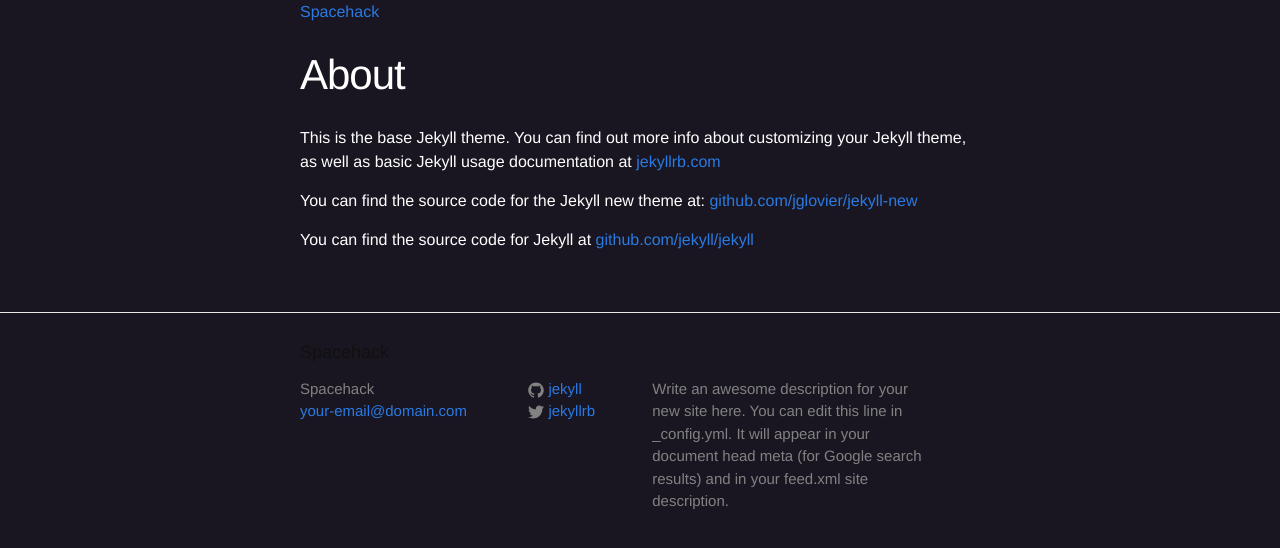
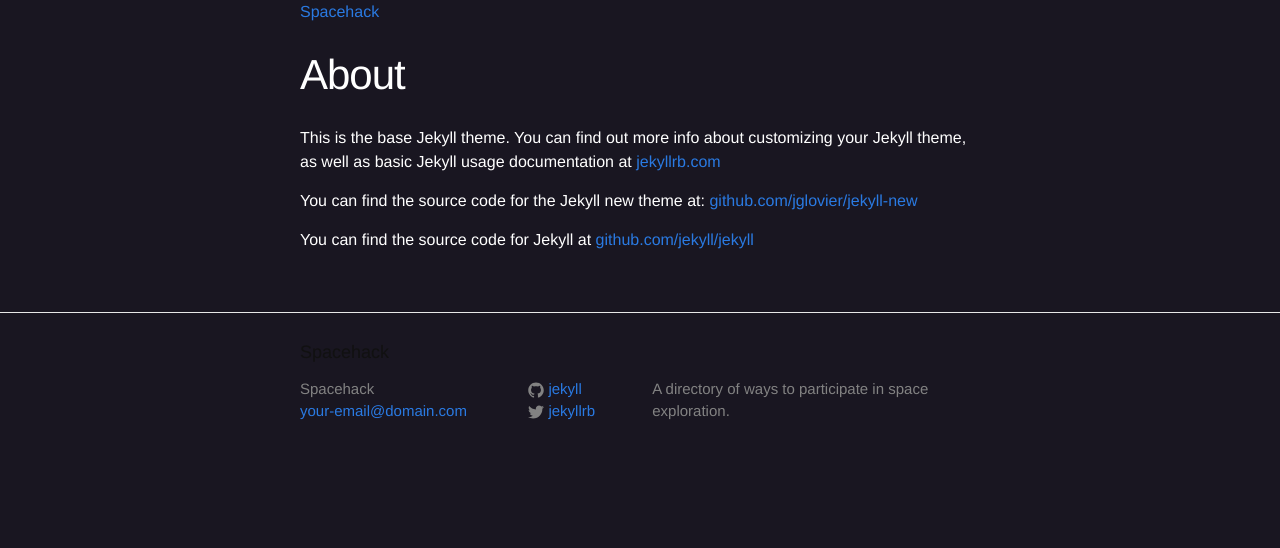
Before and after one commit to basilleaf/spacehack.org, a Jekyll site: the page built from about.md, in a window 1280 px wide. Shown: the top 548 px of the page. Built offline with Jekyll 4.4.1, drawn with Linux system fonts in a browser that asks for light colours.

Commit message:
customizes a few site defaults

```diff
--- a/_config.yml
+++ b/_config.yml
@@ -2,11 +2,9 @@
 title: Spacehack
 email: your-email@domain.com
 description: > # this means to ignore newlines until "baseurl:"
-  Write an awesome description for your new site here. You can edit this
-  line in _config.yml. It will appear in your document head meta (for
-  Google search results) and in your feed.xml site description.
+  A directory of ways to participate in space exploration.
 baseurl: "" # the subpath of your site, e.g. /blog/
-url: "http://yourdomain.com" # the base hostname & protocol for your site
+url: "http://spacehack.org" # the base hostname & protocol for your site
 twitter_username: jekyllrb
 github_username:  jekyll
 
```
